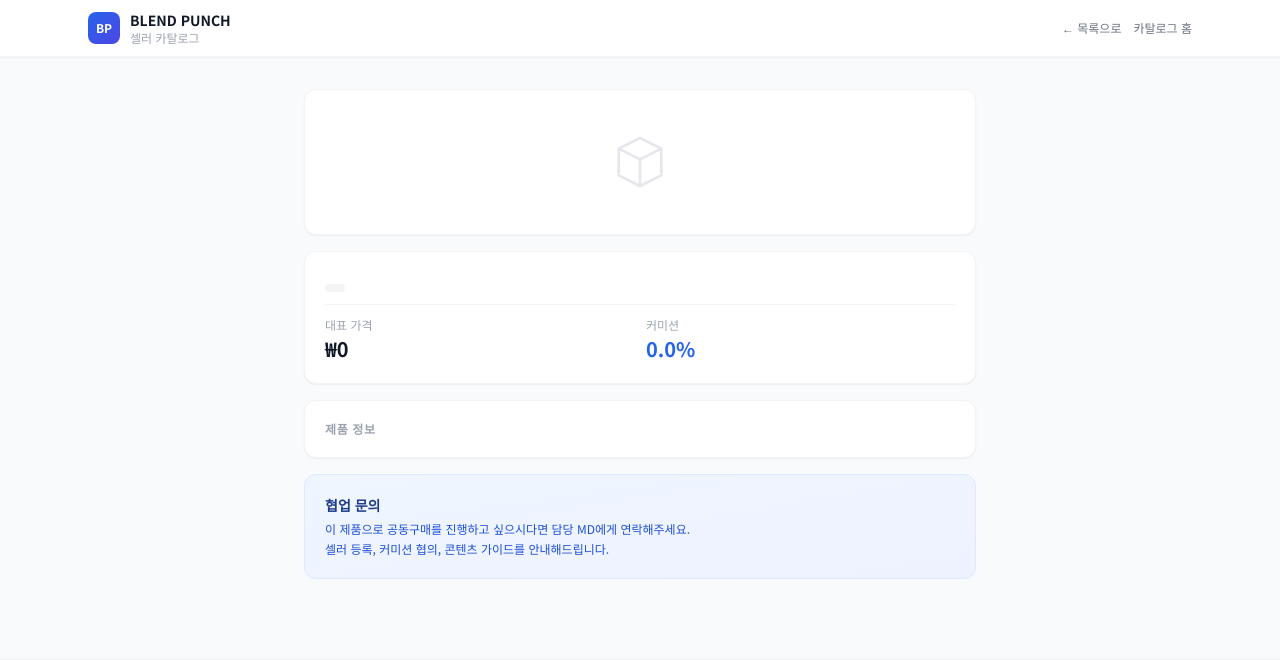
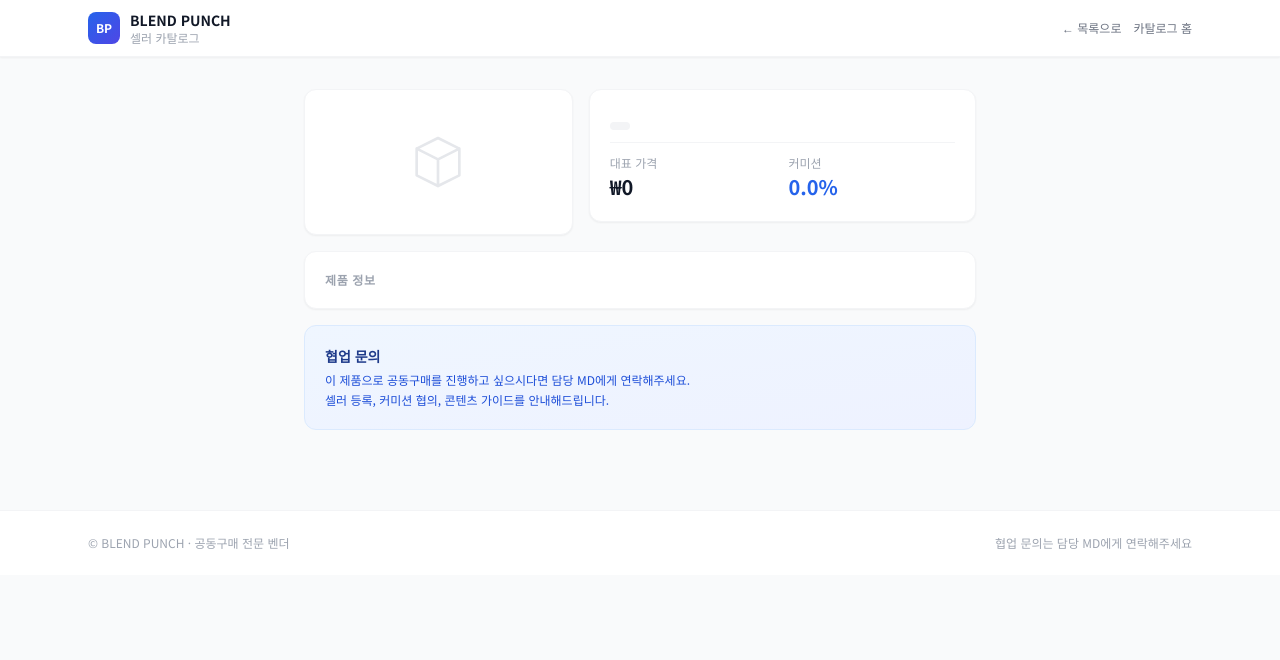
Before and after one commit to motelly630-lang/blend-punch-os, a FastAPI app: template app/templates/catalog/detail.html in a window 1280 px wide. Shown: the top 660 px of the page. Run offline with FastAPI, Linux system fonts and the light colour scheme; the template is opened without the code that fills it, so the values that code supplies are empty; some libraries are stand-ins or nearby versions.

Commit message:
Catalog detail: responsive mobile layout (flex-col on mobile, flex-row on desktop)
Co-Authored-By: Claude Sonnet 4.6 <noreply@anthropic.com>

```diff
--- a/app/templates/catalog/detail.html
+++ b/app/templates/catalog/detail.html
@@ -6,9 +6,13 @@
 {% endblock %}
 
 {% block content %}
-<div class="max-w-2xl mx-auto space-y-4">
+<div class="max-w-2xl mx-auto space-y-4 px-0">
+
+  <!-- 이미지 + 제품명/가격: 모바일 세로 → 데스크탑 가로 -->
+  <div class="flex flex-col md:flex-row md:items-start gap-4">
 
     <!-- 이미지 -->
+    <div class="w-full md:w-2/5 flex-shrink-0">
       {% if product.product_image %}
       <div class="bg-white rounded-xl border border-gray-100 shadow-sm overflow-hidden">
         <img src="{{ product.product_image }}" alt="{{ product.name }}" class="w-full object-cover">
@@ -20,8 +24,10 @@
         </svg>
       </div>
       {% endif %}
+    </div>
 
     <!-- 제품명 + 가격 -->
+    <div class="w-full md:flex-1">
   <div class="bg-white rounded-xl border border-gray-100 shadow-sm p-5 space-y-3">
     <div>
       <div class="text-xs text-gray-400 mb-0.5">{{ product.brand }}</div>
@@ -60,6 +66,8 @@
     </div>
     {% endif %}
   </div>
+    </div><!-- /제품명+가격 -->
+  </div><!-- /flex row wrapper -->
 
   <!-- 제품 정보 -->
   <div class="bg-white rounded-xl border border-gray-100 shadow-sm p-5 space-y-4">
@@ -124,7 +132,7 @@
   {% if product.set_options %}
   <div class="bg-white rounded-xl border border-gray-100 shadow-sm p-5">
     <h2 class="text-xs font-semibold text-gray-400 uppercase tracking-wider mb-3">세트 구성</h2>
-    <div class="grid grid-cols-2 gap-3">
+    <div class="grid grid-cols-1 sm:grid-cols-2 gap-3">
       {% for s in product.set_options %}
       <div class="bg-gray-50 rounded-lg p-3 border border-gray-100">
         <div class="font-semibold text-sm text-gray-900">{{ s.name or (s.qty | string + "개 세트") }}</div>
```
Lines whose indentation alone changed are shown as unchanged.
